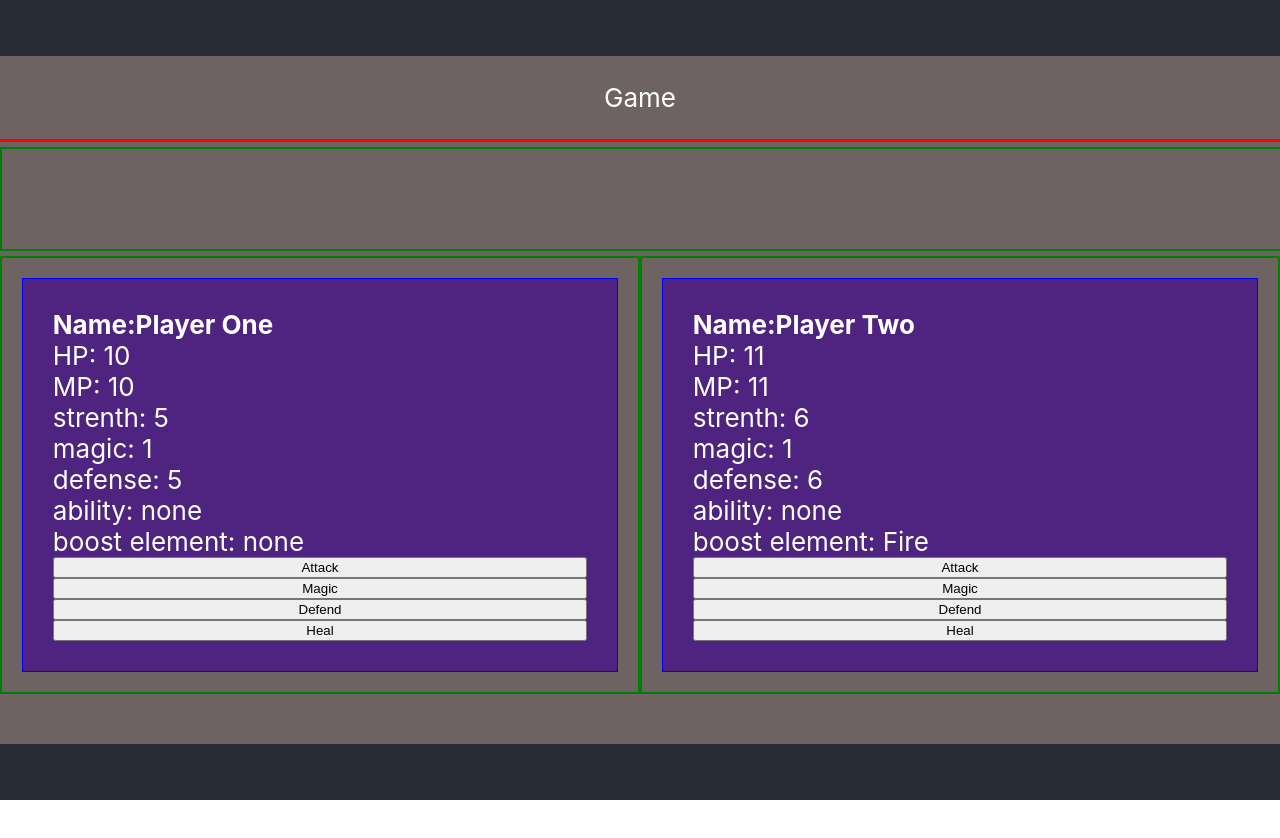
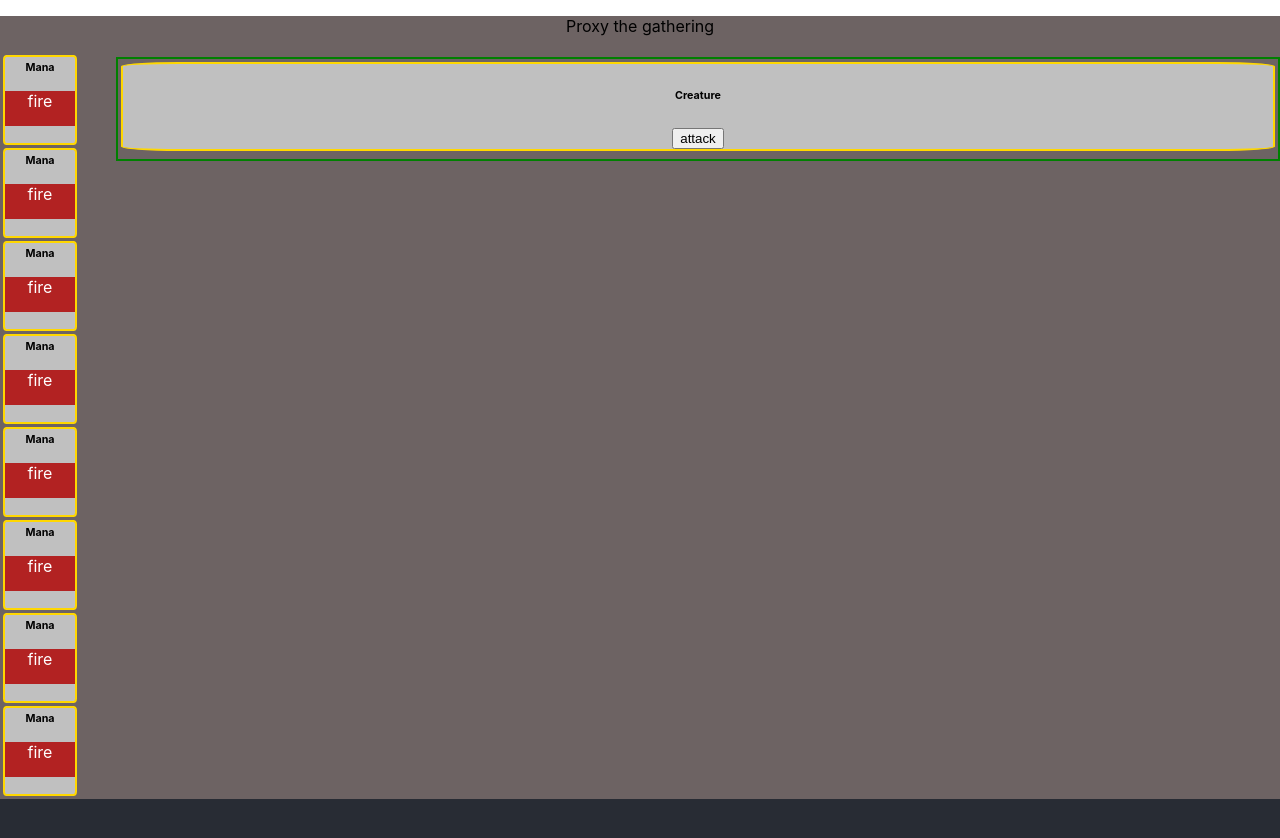
Before and after one commit to b-blom/react-sandbox, a React (Create React App) app: page / in a window 1280 px wide. Shown: the top 838 px of the page. Before the commit the page ends 800 px from the top, so only its background shows below. Built offline with nearby package versions, Linux system fonts and the light colour scheme.

Commit message:
converted to MTG clone and cleanup

```diff
--- a/src/App.js
+++ b/src/App.js
@@ -5,8 +5,8 @@ import Game from './game/Game';
 function App() {
   return (
     <div className='App'>
+      <Game />
       <header className='App-header'>
-        <Game />
       </header>
     </div>
   );
--- a/src/game/Game.jsx
+++ b/src/game/Game.jsx
@@ -1,124 +1,57 @@
 import React, { useState } from 'react';
-import PlayerMenu from './gameComponents/PlayerMenu';
 import ActionMessage from "./gameComponents/ActionMessage";
+import ManaCard from './cards/ManaCard';
+import CreatureCard from "./cards/CreatureCard";
 import "./Game.css";
 
 export default function Game() {
 
-  const [playerArray, setplayerArray] = useState([{
-    playerId: 0,
-    playerName: 'Player One',
-    hp: 10,
-    mp: 10,
-    strength: 5,
-    magicPower: 1,
-    defense: 5,
-    ability: `none`,
-    boostElement: `none`,
-    shield: false,
-    target: 1,
-    maxHp: 10
-  },
-  {
-    playerId: 1,
-    playerName: 'Player Two',
-    hp: 11,
-    mp: 11,
-    strength: 6,
-    magicPower: 1,
-    defense: 6,
-    ability: `none`,
-    boostElement: `Fire`,
-    target: 0,
-    maxHp: 10
+  const [actionMessage, setactionMessage] = useState(null);
 
+  const [manaDeck, setmanaDeck] = useState([
+    { cardType: "resource", manaType: "fire" },
+    { cardType: "resource", manaType: "fire" },
+    { cardType: "resource", manaType: "fire" },
+    { cardType: "resource", manaType: "fire" },
+    { cardType: "resource", manaType: "fire" },
+    { cardType: "resource", manaType: "fire" },
+    { cardType: "resource", manaType: "fire" },
+    { cardType: "resource", manaType: "fire" }
+  ]);
+
+  const [creatureDeck, setcreatureDeck] = useState([{
+    creatureName: "drone",
+    attack: 1,
+    health: 1,
+    abilities: [{
+      abilityName: "fly",
+      abilityFeature: "Creature gains 'flying' until end of turn"
+    }, {
+      abilityName: "kamikaze",
+      abilityFeature: "Sacrafice creature, deals damage equal to attack + health, draw a card."
+    }]
   }]);
-
-  const [actionMessage, setactionMessage] = useState(null);
-  const performAction = (action) => {
-
-    // If player uses a status ability (like shield, reflect, berserk etc)
-    // this shitch mode will set this status before battle action takes place
-    console.log("action", action);
-    if (playerArray[action.target].ability === "shield") {
-      setactionMessage(`${action.target} is shielded, Mo damage given :()`);
-      return;
-    }
-
-    // TODO: implement code to revert ability
-
-    var spreadTarget = { ...playerArray[action.target] };
-    spreadTarget.hp = playerArray[action.target].hp - action.impact;
-
-    var newArray = [...playerArray];
-    newArray[action.target] = spreadTarget;
-    setplayerArray(newArray);
-    setactionMessage(` ${action.attacker} ${action.action} ${action.target} for ${action.impact}`);
-
-  };
-
-  const performAbility = (action) => {
-    if (action.ability === null) {
-      console.warn("action.abiliy is null and should never be null in this scenario");
-      return;
-    }
-
-    var spreadTarget = { ...playerArray[action.target] };
-
-    if (action.ability === "shield") {
-      spreadTarget.ability = action.ability;
-    }
-    if (action.ability === "heal") {
-      spreadTarget.hp = spreadTarget.maxHp;
-    }
-    var newArray = [...playerArray];
-    newArray[action.target] = spreadTarget;
-    setplayerArray(newArray);
-    setactionMessage(`${action.attacker} ${action.action} ${action.attacker}`);
-
-  };
-
 
   console.log("actionMessage", actionMessage);
   return (
     <div className="game-wrapper">
-      <p>Game</p>
-      <div className="play-field-wrapper">
+      <p>Proxy the gathering</p>
+      <div className="playfield-wrapper">
+        <div className="mana-wrapper">
+          {manaDeck.map((card, index) => {
+            return (
+              <ManaCard id={index} card={card} />
+            );
+          })}
+        </div>
         <div className="board-element action-board">
           {actionMessage != null &&
             <ActionMessage message={actionMessage}
               clear={() => { setactionMessage(null); }} />
           }
-
-        </div>
-        <div className="play-field">
-
-          {playerArray[0] &&
-            <div className="board-element">
-              <PlayerMenu
-                player={playerArray[0]}
-                performAction={(action) => {
-                  performAction(action);
-                }}
-                performAbility={(action) => {
-                  performAbility(action);
-                }}
-              />
-            </div>
-          }
-          {playerArray[1] &&
-            <div className="board-element">
-              <PlayerMenu
-                player={playerArray[1]}
-                performAction={(action) => {
-                  performAction(action);
-                }}
-                performAbility={(action) => {
-                  performAbility(action);
-                }}
-              />
-            </div>
-          }
+          {creatureDeck && creatureDeck.map((card, index) => {
+            return (<CreatureCard card={card} id={index} />);
+          })}
         </div>
       </div >
     </div>
--- /dev/null
+++ b/src/game/cards/Card.css
@@ -0,0 +1,43 @@
+.playfield-wrapper {
+  display: flex;
+  flex-direction: row;
+  width: 100%;
+}
+
+.mana-wrapper {
+  width: 10%;
+}
+
+.mana-card{
+  width: 70px;
+}
+.playing-card{
+  margin: 3px;
+  border: 2px solid gold;
+  border-radius: 5%;
+  background-color: silver;
+}
+
+.mana-card > h6 {
+  margin: 4px;
+}
+.mana-card > p {
+  margin:0px;
+  font-size: 8px;
+}
+
+.mana-color {
+  width: 100%;
+  height: 35px;
+  margin-top: 17px;
+  margin-bottom: 17px;
+  background-color: firebrick;
+}
+
+.small-font{
+  font-size: 8px;
+}
+
+.creature-card {
+
+}
--- /dev/null
+++ b/src/game/cards/CreatureCard.jsx
@@ -0,0 +1,13 @@
+import React from 'react';
+import "./Card.css";
+
+export default function CreatureCard() {
+  return (
+    <div>
+      <div className="playing-card creature-card">
+        <h6>Creature</h6>
+        <button className="small-text button" onClick={console.log("attack clicked")} >attack</button>
+      </div>
+    </div>
+  );
+}
--- /dev/null
+++ b/src/game/cards/ManaCard.jsx
@@ -0,0 +1,14 @@
+import React from 'react';
+import "./Card.css";
+
+export default function ManaCard(props) {
+  console.log("props", props);
+  return (
+    <div className="mana-card playing-card">
+      <h6>Mana</h6>
+      <div className="mana-color">
+        <p style={{ color: "white" }}>{props.card.manaType}</p>
+      </div>
+    </div>
+  );
+}
```
